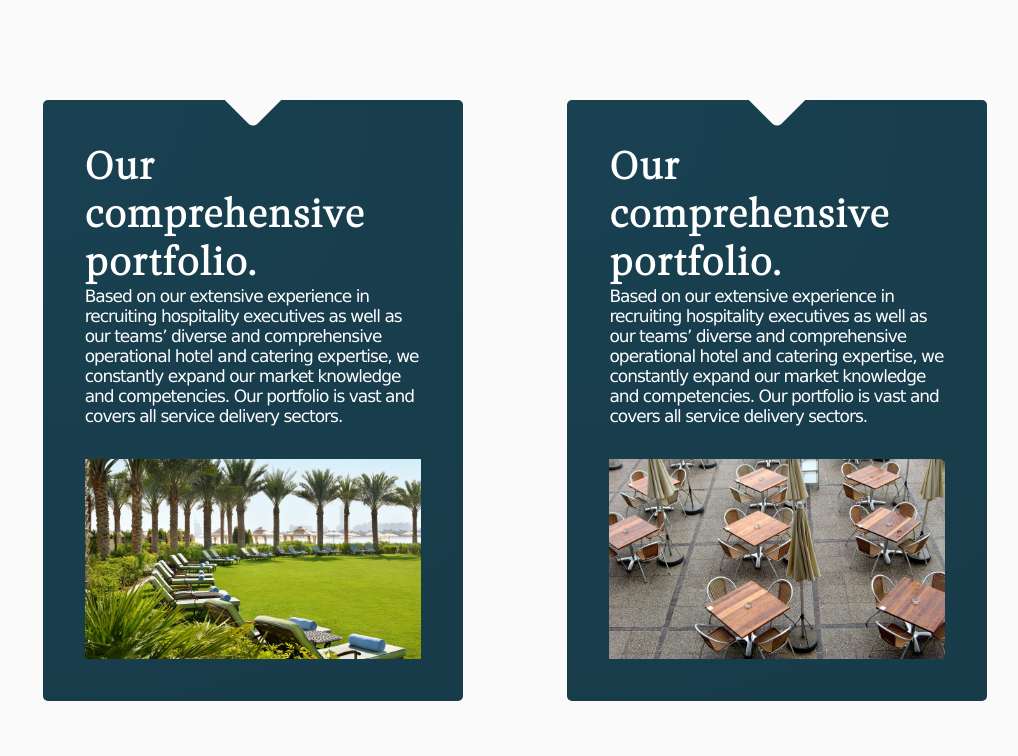
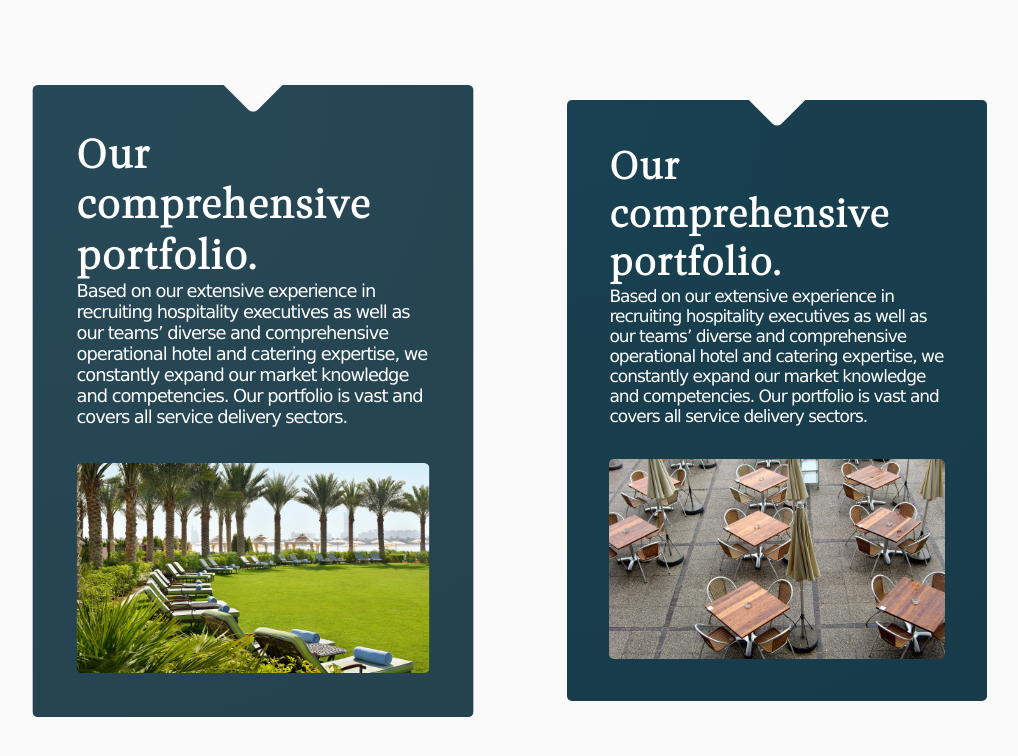
Before and after one commit to Emre-22/EnkaMaxWebsite, a plain HTML site: page index.html in a window 1280 px wide. In both pictures the pointer is over the element 377 px from the left and 2859 px from the top of the page. Shown: the part 2459-3215 px from the top of the page, without its empty margins (125-1143 px from the left). Drawn offline with Linux system fonts and the light colour scheme.

Commit message:
fancybox2hover

```diff
--- a/styles.css
+++ b/styles.css
@@ -1177,8 +1177,13 @@ a{
   height: fit-content;
   margin: 5%;
   border-radius: 5px;
+  transition: .5s ease;
 }
-
+.fancybox2:hover{
+  transform: scale(1.05);
+  background: radial-gradient(circle at top left,var(--Blue108),var(--Blue208) 90%),
+              radial-gradient(circle at bottom right,var(--lightgray) 0%,var(--lightgray) 90%);
+}
 
 .thumbnail_container{
   margin-top: 10%;
@@ -1187,6 +1192,7 @@ a{
   display: flex;
   justify-content: center;
   align-items: center;
+  border-radius: 5px;
 }
 .thumbnail{
   width: 100%;
```
